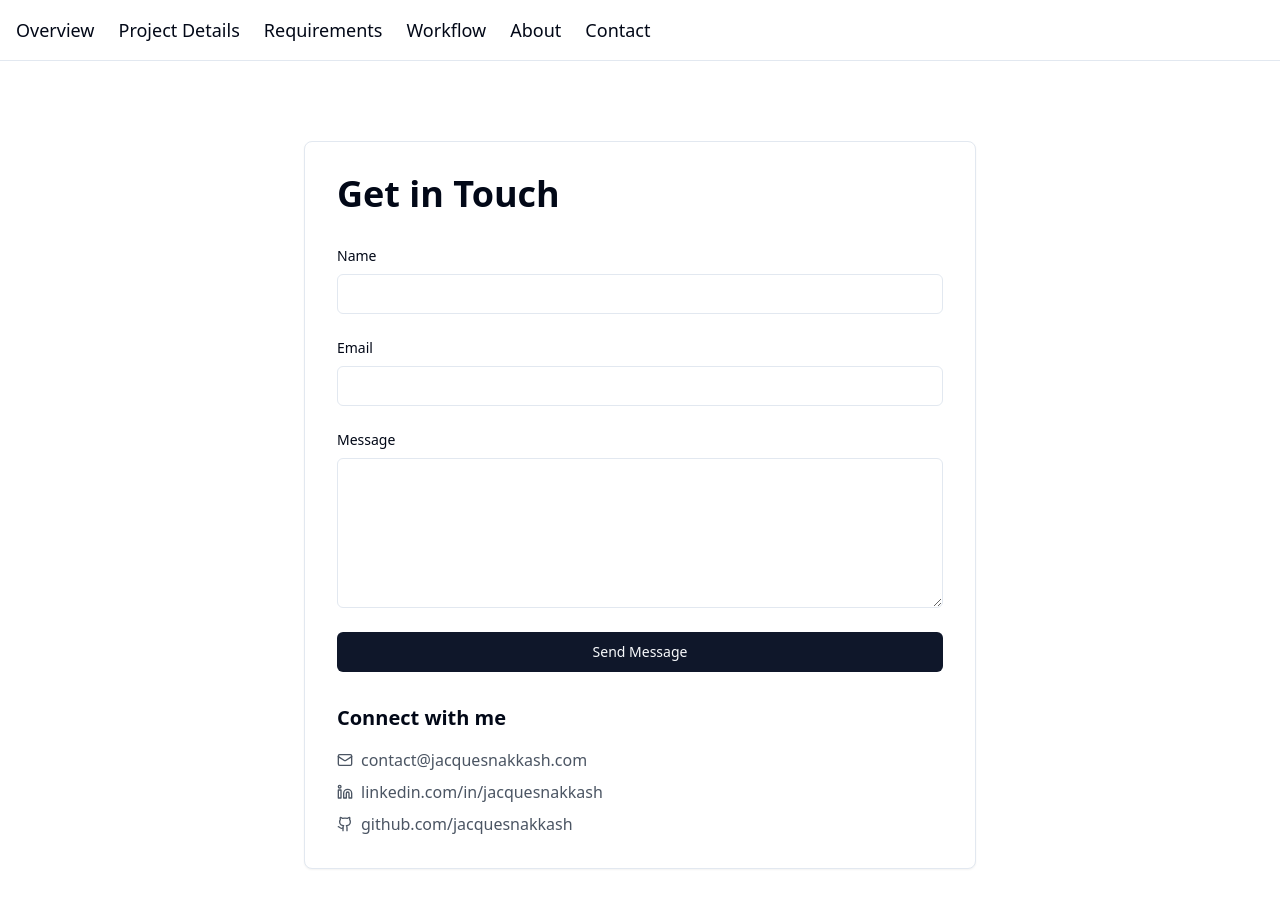
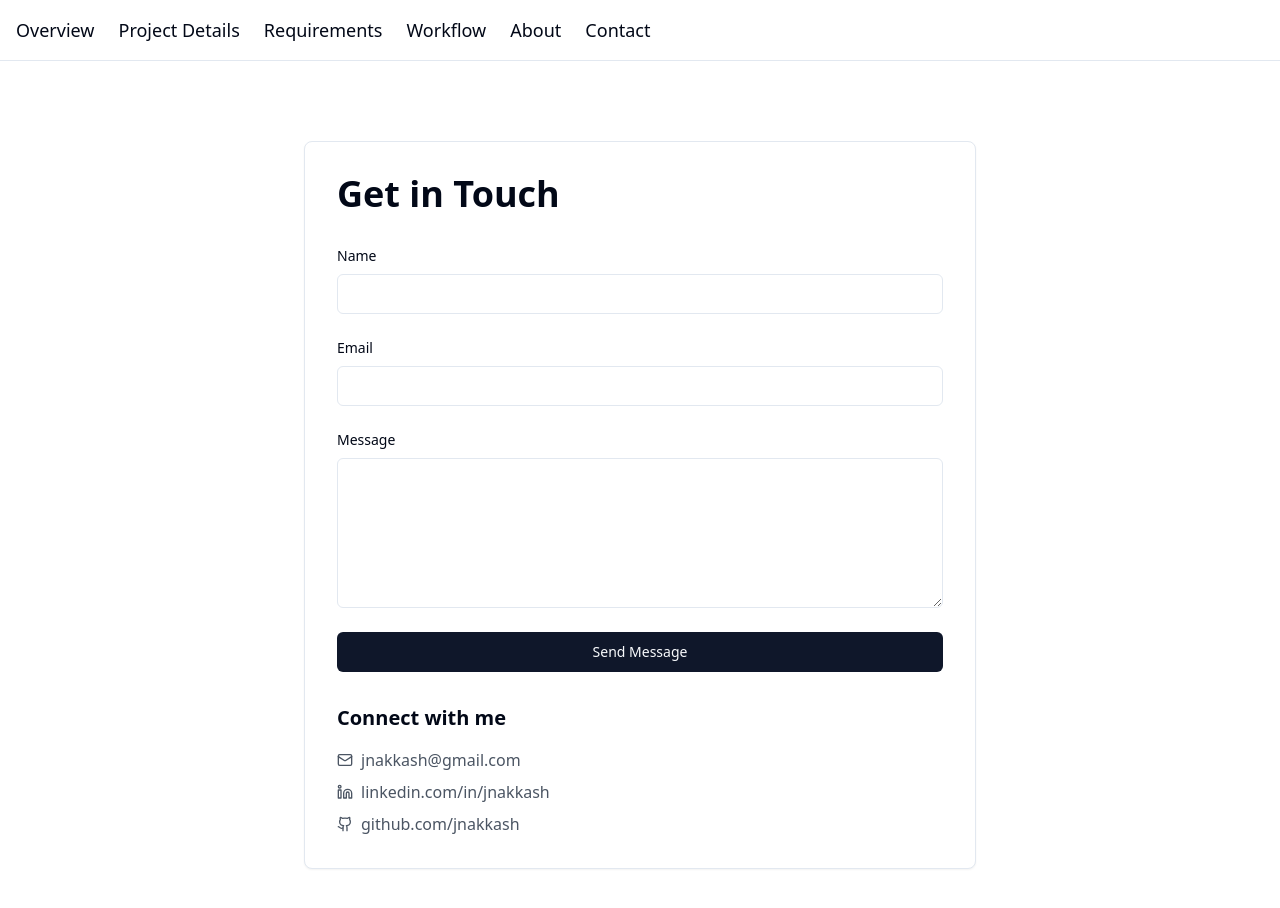
Before and after one commit to jnakkash/jnakkash-project-portfolio, a React (Vite) app: page /contact in a window 1280 px wide. Shown: the top 908 px of the page. Built offline with nearby package versions, Linux system fonts and the light colour scheme.

Commit message:
Add contact information to Contact page
Updated the Contact page to include email and social media links for connecting with the user.
[skip gpt_engineer]

```diff
--- a/src/pages/Contact.tsx
+++ b/src/pages/Contact.tsx
@@ -54,17 +54,17 @@ export default function Contact() {
             <div className="space-y-4">
               <h2 className="text-xl font-semibold">Connect with me</h2>
               <div className="flex flex-col space-y-2">
-                <a href="mailto:contact@jacquesnakkash.com" className="flex items-center gap-2 text-gray-600 hover:text-gray-900">
+                <a href="mailto:jnakkash@gmail.com" className="flex items-center gap-2 text-gray-600 hover:text-gray-900">
                   <Mail className="w-4 h-4" />
-                  contact@jacquesnakkash.com
+                  jnakkash@gmail.com
                 </a>
-                <a href="https://linkedin.com/in/jacquesnakkash" target="_blank" rel="noopener noreferrer" className="flex items-center gap-2 text-gray-600 hover:text-gray-900">
+                <a href="https://linkedin.com/in/jnakkash" target="_blank" rel="noopener noreferrer" className="flex items-center gap-2 text-gray-600 hover:text-gray-900">
                   <Linkedin className="w-4 h-4" />
-                  linkedin.com/in/jacquesnakkash
+                  linkedin.com/in/jnakkash
                 </a>
-                <a href="https://github.com/jacquesnakkash" target="_blank" rel="noopener noreferrer" className="flex items-center gap-2 text-gray-600 hover:text-gray-900">
+                <a href="https://github.com/jnakkash" target="_blank" rel="noopener noreferrer" className="flex items-center gap-2 text-gray-600 hover:text-gray-900">
                   <Github className="w-4 h-4" />
-                  github.com/jacquesnakkash
+                  github.com/jnakkash
                 </a>
               </div>
             </div>
```
